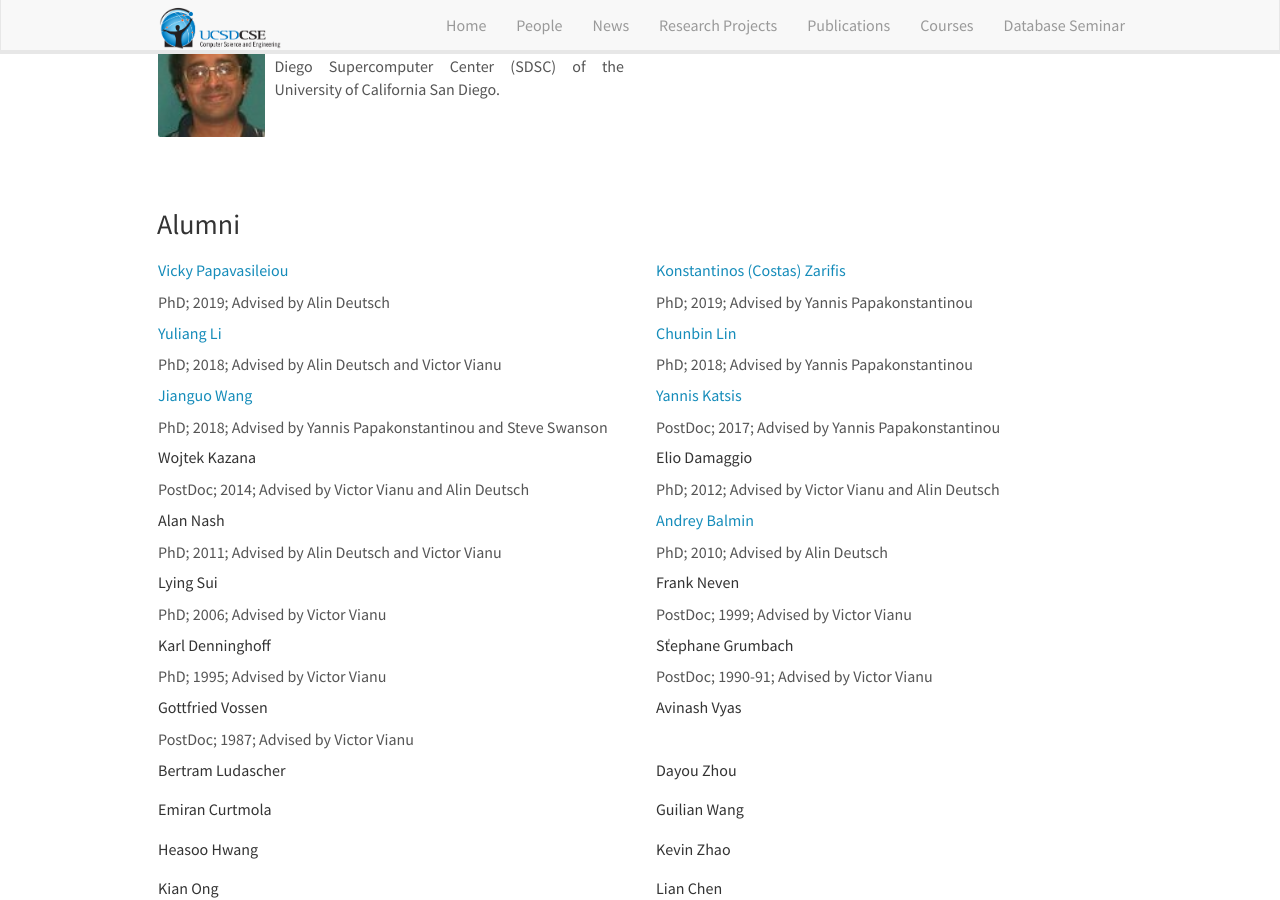
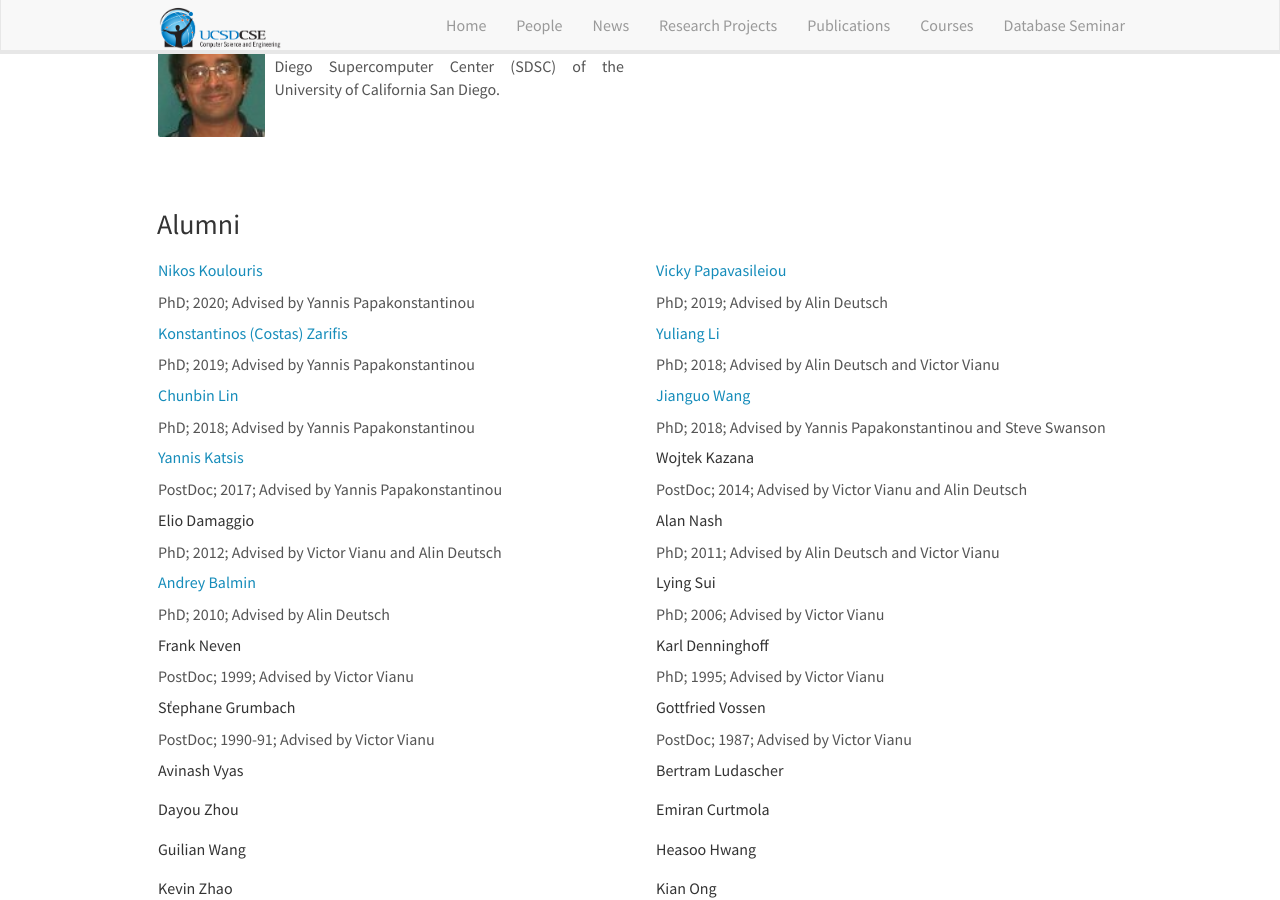
Before and after one commit to dbucsd/dbucsd.github.io, a Jekyll site: the page built from index.md, in a window 1280 px wide and 900 px high, scrolled down 2415 px. Built offline with Jekyll 4.4.1, drawn with Linux system fonts in a browser that asks for light colours; nearby versions of some CDN libraries.

Commit message:
Nikos graduates

```diff
--- a/_data/alumni.yml
+++ b/_data/alumni.yml
@@ -1,3 +1,8 @@
+- name: Nikos Koulouris
+  year: 2020
+  type: PhD
+  web : http://cseweb.ucsd.edu/~nkoulour/
+  advisor: Yannis Papakonstantinou
 - name: Vicky Papavasileiou
   year: 2019
   type: PhD
```
